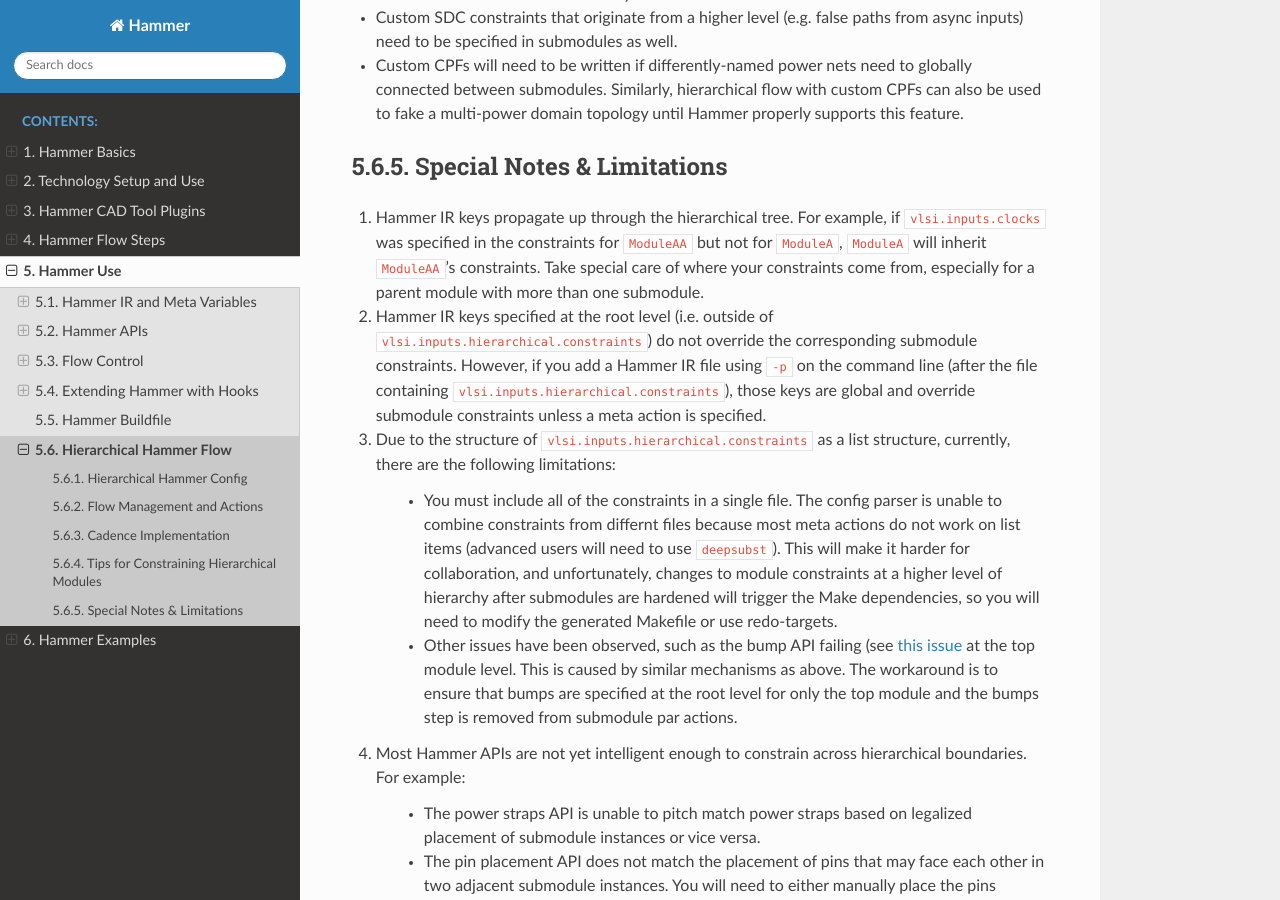
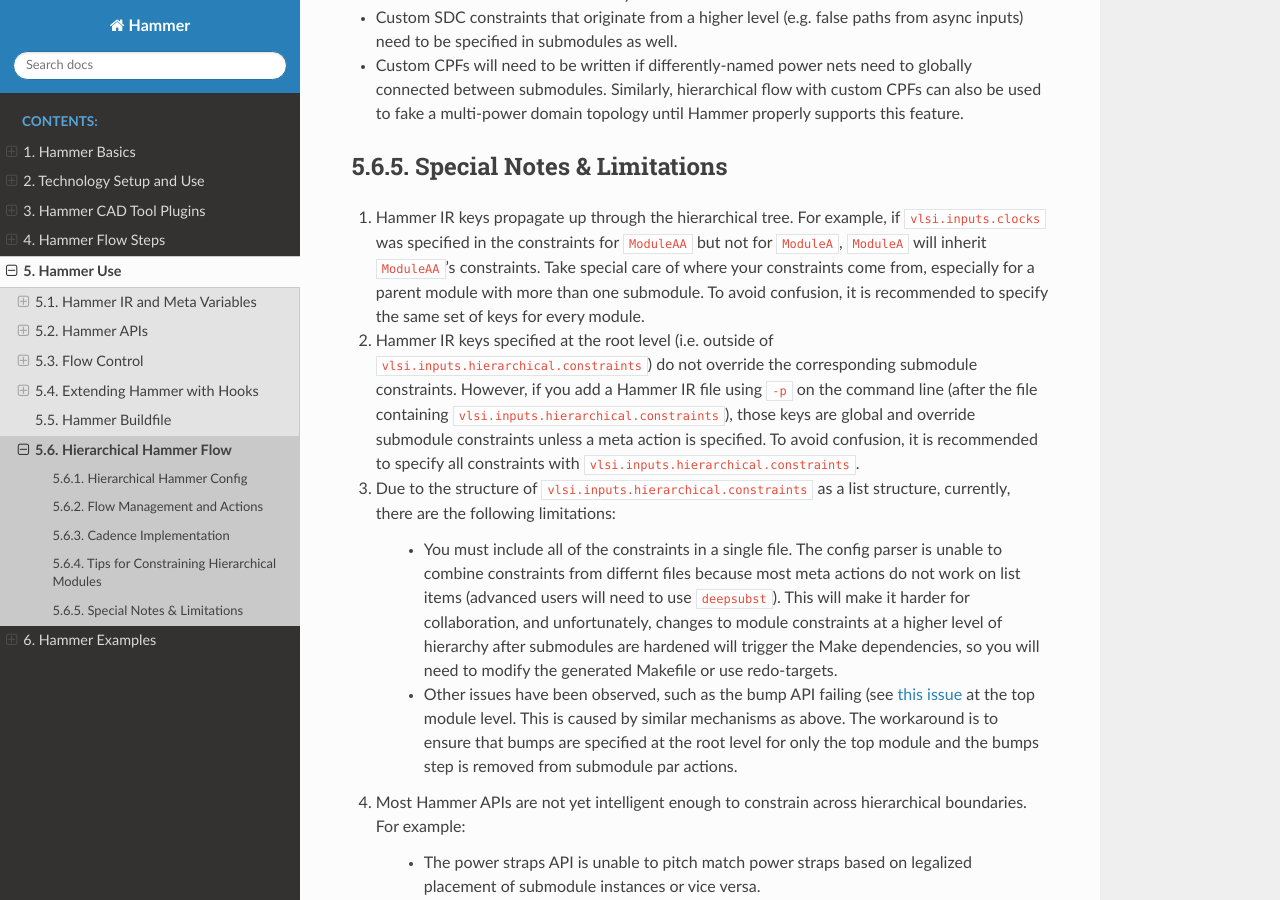
Before and after one commit to ucb-bar/hammer, a Sphinx documentation site: the page built from doc/Hammer-Use/Hierarchical.rst, in a window 1280 px wide and 900 px high, scrolled down 2326 px. Built offline with Sphinx 7.4.7 and the Read the Docs theme 2.0.0, drawn with Linux system fonts in a browser that asks for light colours; pages that are not in the unit, such as notebooks, are missing from menus.

Commit message:
Jerry's comment

```diff
--- a/doc/Hammer-Use/Hierarchical.rst
+++ b/doc/Hammer-Use/Hierarchical.rst
@@ -87,9 +87,9 @@
 Special Notes & Limitations
 ---------------------------
 
-#. Hammer IR keys propagate up through the hierarchical tree. For example, if ``vlsi.inputs.clocks`` was specified in the constraints for ``ModuleAA`` but not for ``ModuleA``, ``ModuleA`` will inherit ``ModuleAA``'s constraints. Take special care of where your constraints come from, especially for a parent module with more than one submodule.
+#. Hammer IR keys propagate up through the hierarchical tree. For example, if ``vlsi.inputs.clocks`` was specified in the constraints for ``ModuleAA`` but not for ``ModuleA``, ``ModuleA`` will inherit ``ModuleAA``'s constraints. Take special care of where your constraints come from, especially for a parent module with more than one submodule. To avoid confusion, it is recommended to specify the same set of keys for every module.
 
-#. Hammer IR keys specified at the root level (i.e. outside of ``vlsi.inputs.hierarchical.constraints``) do not override the corresponding submodule constraints. However, if you add a Hammer IR file using ``-p`` on the command line (after the file containing ``vlsi.inputs.hierarchical.constraints``), those keys are global and override submodule constraints unless a meta action is specified.
+#. Hammer IR keys specified at the root level (i.e. outside of ``vlsi.inputs.hierarchical.constraints``) do not override the corresponding submodule constraints. However, if you add a Hammer IR file using ``-p`` on the command line (after the file containing ``vlsi.inputs.hierarchical.constraints``), those keys are global and override submodule constraints unless a meta action is specified. To avoid confusion, it is recommended to specify all constraints with ``vlsi.inputs.hierarchical.constraints``.
 
 #. Due to the structure of ``vlsi.inputs.hierarchical.constraints`` as a list structure, currently, there are the following limitations:
 
```
